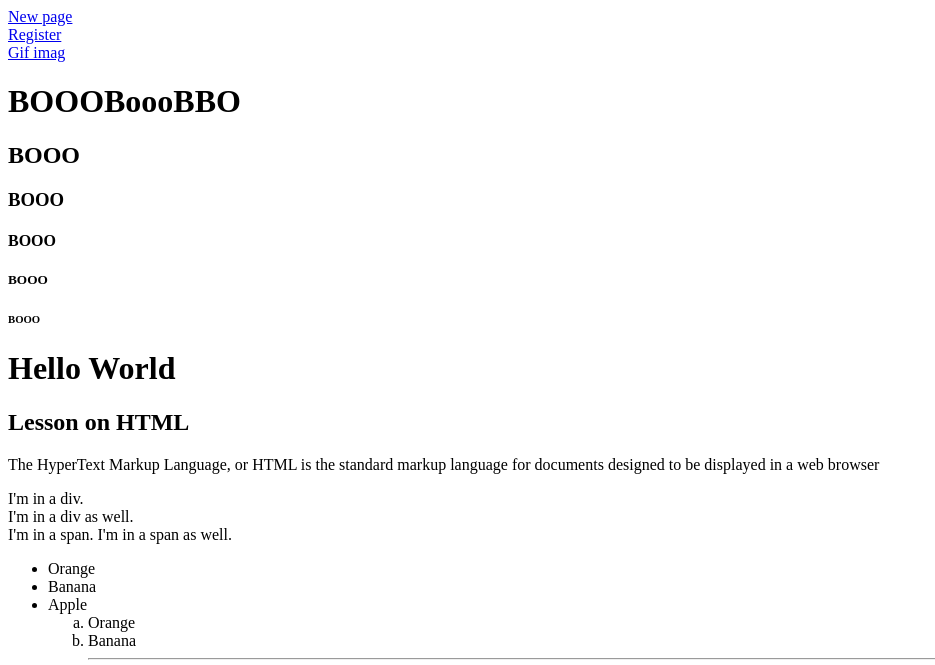
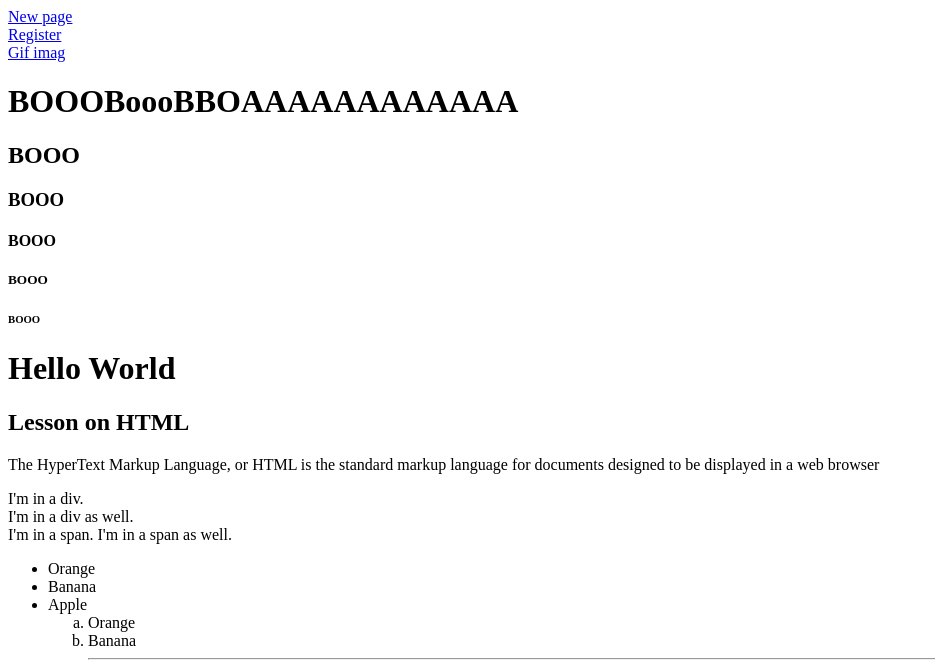
Before and after one commit to Dimus73/backgroung-generator, a plain HTML site: page index.html in a window 1280 px wide. Shown: the top 665 px of the page, without its empty margins (0-935 px from the left). Drawn offline with Linux system fonts and the light colour scheme; grey boxes are pictures that could not be loaded.

Commit message:
Add AAAAAAAAAAAAA

```diff
--- a/index.html
+++ b/index.html
@@ -7,7 +7,7 @@
 		<a href="NewPage.html">New page</a><br>
 		<a href="Register.html">Register</a><br>
 		<a href="https://giphy.com/gifs/toroymoi-toro-y-moi-the-loop-chazwick-NkNdFxS17j4umegKmY/fullscreen" > Gif imag </a>
-		<h1>BOOOBoooBBO</h1>
+		<h1>BOOOBoooBBOAAAAAAAAAAAA</h1>
 		<h2>BOOO</h2>
 		<h3>BOOO</h3>
 		<h4>BOOO</h4>
```
